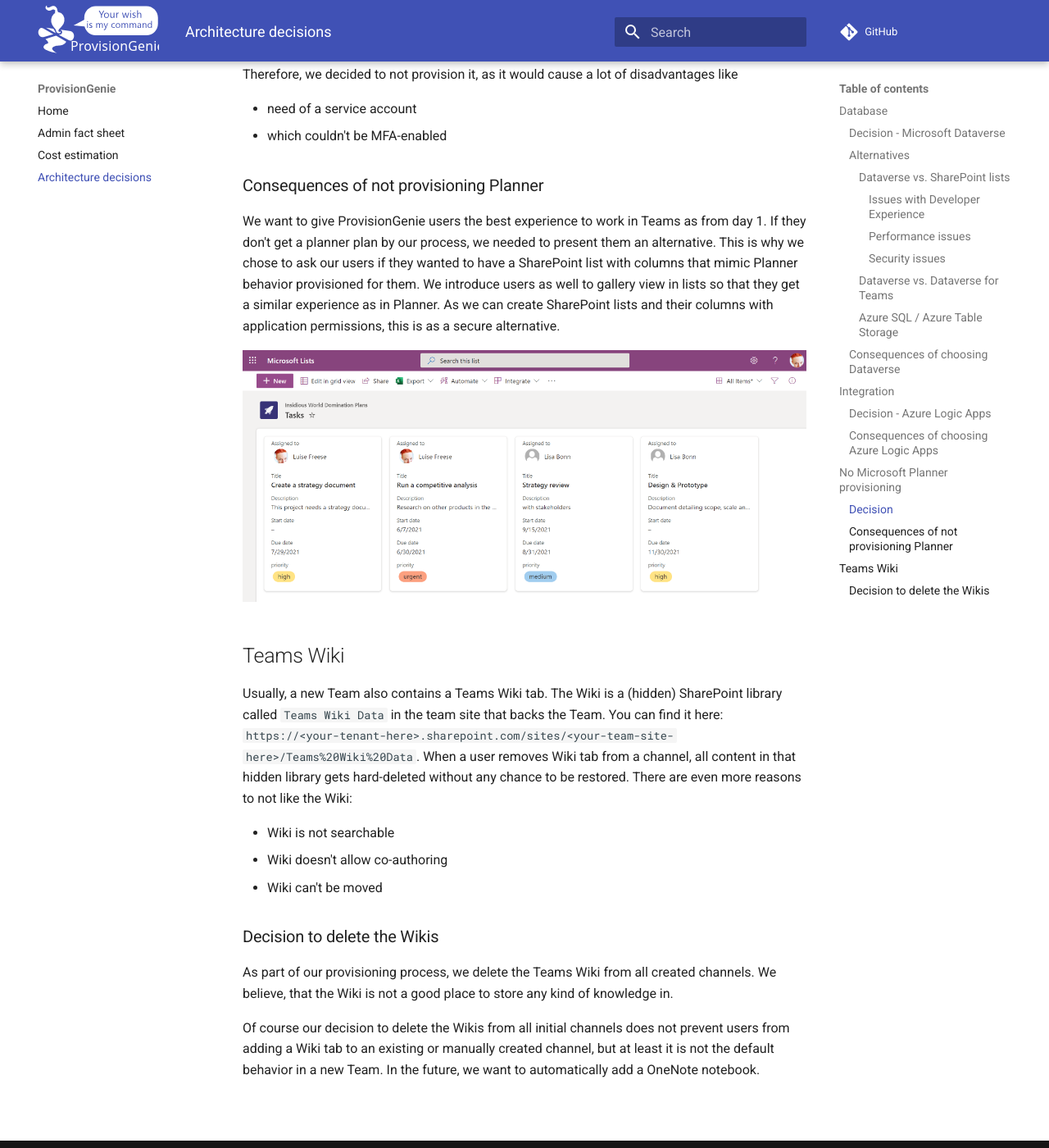
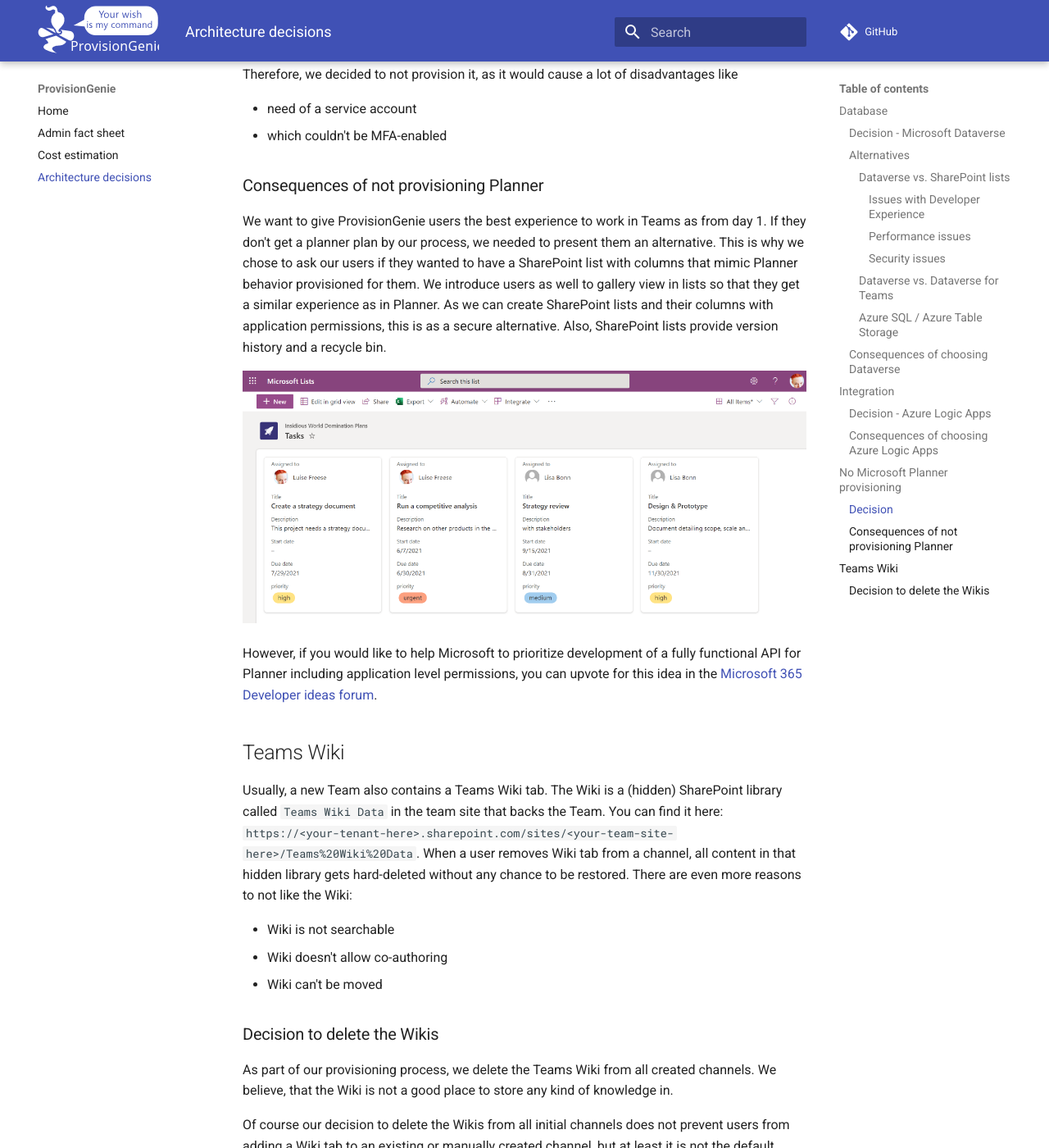
Before and after one commit to ProvisionGenie/ProvisionGenie, an MkDocs documentation site: the page built from Docs/docs/architecturedecisions.md, in a window 1280 px wide and 1400 px high, scrolled down 3148 px. Shown: the whole window at 82% size. Built offline with MkDocs 1.6.1 and Material for MkDocs 9.7.7, drawn with Linux system fonts in a browser that asks for light colours; comment, search, counter and statistics services are not loaded.

Commit message:
adds link to M365 Dev idea forum for app level permissions in Planner- solves  issue #68

```diff
--- a/Docs/docs/architecturedecisions.md
+++ b/Docs/docs/architecturedecisions.md
@@ -90,9 +90,11 @@
 
 ### Consequences of not provisioning Planner
 
-We want to give ProvisionGenie users the best experience to work in Teams as from day 1. If they don't get a planner plan by our process, we needed to present them an alternative. This is why we chose to ask our users if they wanted to have a SharePoint list with columns that mimic Planner behavior provisioned for them. We introduce users as well to gallery view in lists so that they get a similar experience as in Planner. As we can create SharePoint lists and their columns with application permissions, this is as a secure alternative.
+We want to give ProvisionGenie users the best experience to work in Teams as from day 1. If they don't get a planner plan by our process, we needed to present them an alternative. This is why we chose to ask our users if they wanted to have a SharePoint list with columns that mimic Planner behavior provisioned for them. We introduce users as well to gallery view in lists so that they get a similar experience as in Planner. As we can create SharePoint lists and their columns with application permissions, this is as a secure alternative. Also, SharePoint lists provide version history and a recycle bin.
 
 ![task list in SharePoint](media/architecturedecisions/tasklist.png)
+
+However, if you would like to help Microsoft to prioritize development of a fully functional API for Planner including application level permissions, you can upvote for this idea in the [Microsoft 365 Developer ideas forum](https://techcommunity.microsoft.com/t5/microsoft-365-developer-platform/application-permissions-for-planner-apis/idi-p/2266449).
 
 ## Teams Wiki
 
```
